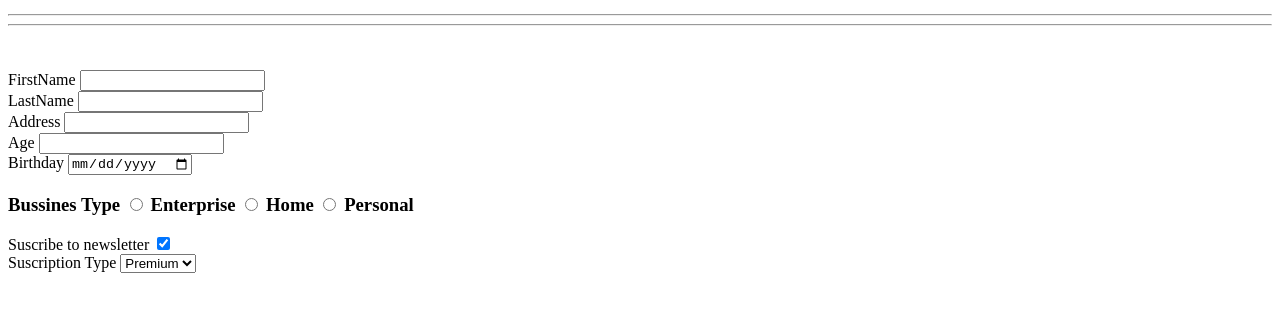
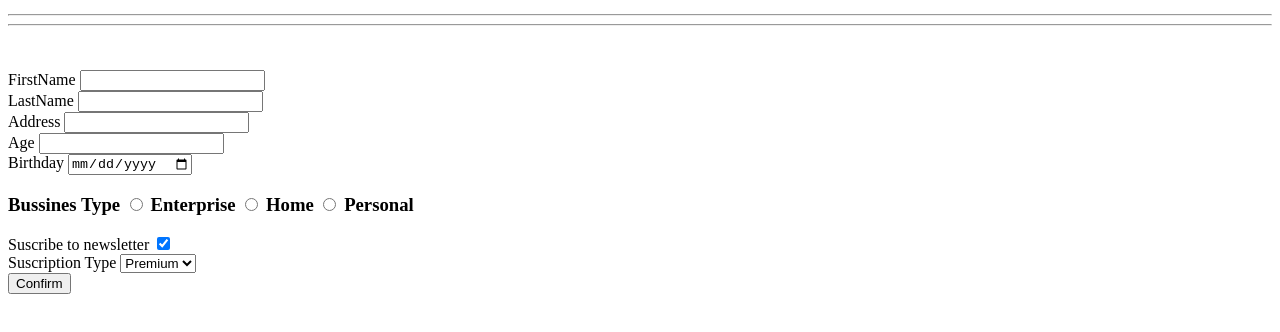
Before and after one commit to stefanolaguda/dynamic-form_ad, an Angular app: page / in a window 1280 px wide. Shown: the part 314-646 px from the top of the page. Built offline with nearby package versions, Linux system fonts and the light colour scheme.

Commit message:
fixed showing results of dynamic form on click btn

```diff
--- a/src/app/dynamic-form/dynamic-form.component.html
+++ b/src/app/dynamic-form/dynamic-form.component.html
@@ -1 +1,7 @@
-<app-dynamic-field [fields]="fields" [formName]="dynamicFormGroup"></app-dynamic-field>
+<form (ngSubmit)="onSubmit()">
+  <app-dynamic-field
+    [fields]="fields"
+    [formName]="dynamicFormGroup"
+  ></app-dynamic-field>
+  <button type="submit">Confirm</button>
+</form>
--- a/src/app/dynamic-form/dynamic-form.component.ts
+++ b/src/app/dynamic-form/dynamic-form.component.ts
@@ -3,8 +3,6 @@ import {
   AbstractControl,
   FormControl,
   FormGroup,
-  FormGroupDirective,
-  ValidationErrors,
   ValidatorFn,
   Validators,
 } from '@angular/forms';
@@ -48,24 +46,12 @@ export class DynamicFormComponent implements OnInit {
 
     for (const field of Object.keys(this.modelData)) {
       const fieldProps = this.modelData[field];
-      // console.log('fieldProps', fieldProps); qui mi passo l'oggetto di ogni campo
-      // console.log('field', field); qui invece vedo le chiavi di ognuno degli oggetti
-
-      // const validators: ValidatorFn[] = this.addValidator(
-      //   fieldProps.rules
-      // );
 
       const validators: ValidatorFn[] = ([] as ValidatorFn[]).concat(
         ...this.addValidator(fieldProps.rules)
       );
 
       console.log('validators', validators);
-
-      // const validators2: (
-      //   | never[]
-      //   | ((control: AbstractControl<any, any>) => ValidationErrors | null)
-      // )[] = this.addValidator(fieldProps.rules);
-      // console.log('validators 2', validators2);
 
       formGroupFields[field] = new FormControl(fieldProps.value, {
         validators: validators?.length > 0 ? validators : null,
@@ -98,4 +84,8 @@ export class DynamicFormComponent implements OnInit {
     });
     return validators;
   }
+
+  onSubmit() {
+    console.log(this.dynamicFormGroup.value);
+  }
 }
--- a/src/app/dynamic-form/dynamic-form.module.ts
+++ b/src/app/dynamic-form/dynamic-form.module.ts
@@ -2,10 +2,11 @@ import { NgModule } from '@angular/core';
 import { CommonModule } from '@angular/common';
 import { DynamicFormComponent } from './dynamic-form.component';
 import { DynamicFieldModule } from '../dynamic-field/dynamic-field.module';
+import { FormsModule, ReactiveFormsModule } from '@angular/forms';
 
 @NgModule({
   declarations: [DynamicFormComponent],
-  imports: [CommonModule, DynamicFieldModule],
+  imports: [CommonModule, DynamicFieldModule, ReactiveFormsModule, FormsModule],
   exports: [DynamicFormComponent],
 })
 export class DynamicFormModule {}
```
